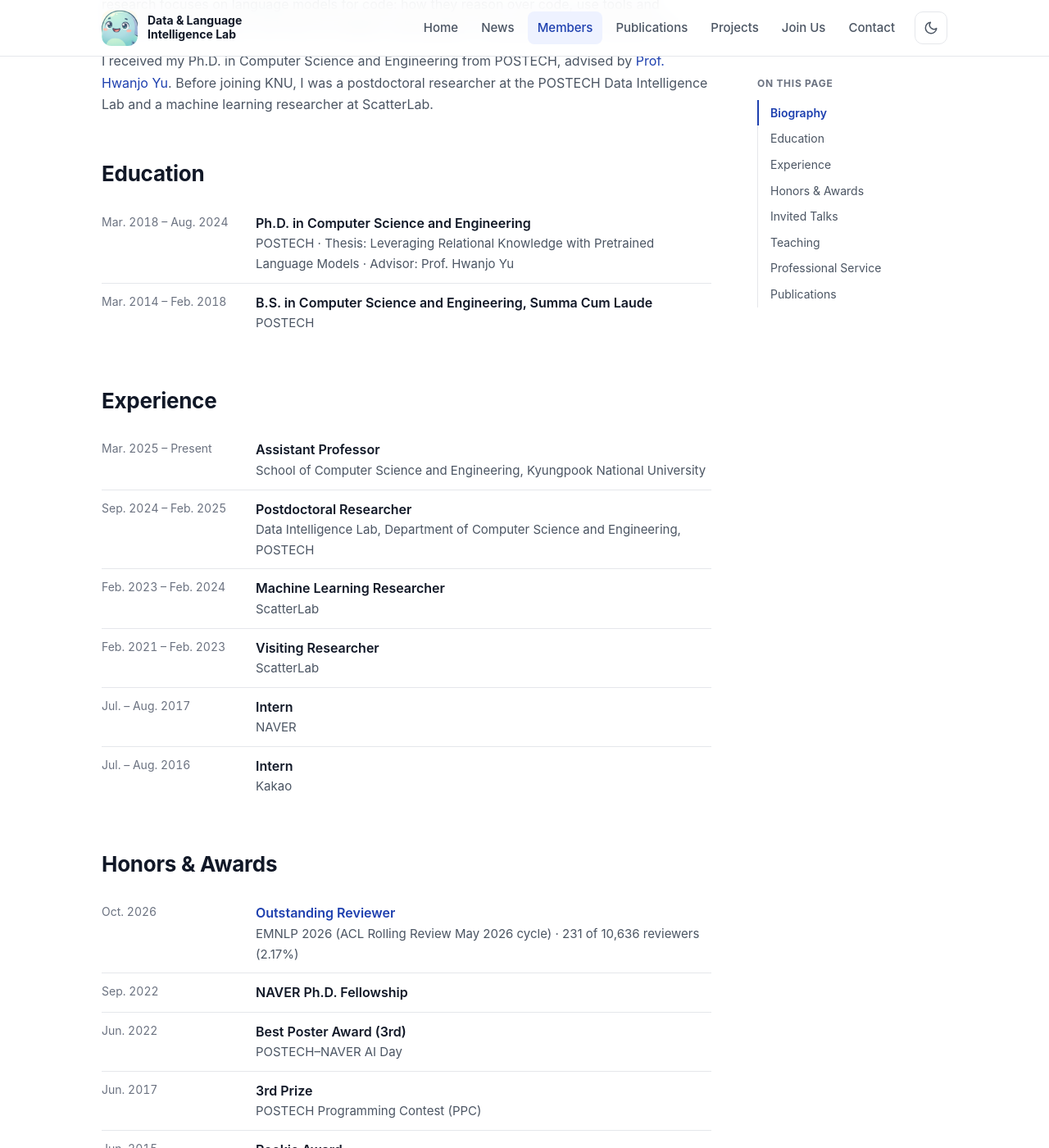
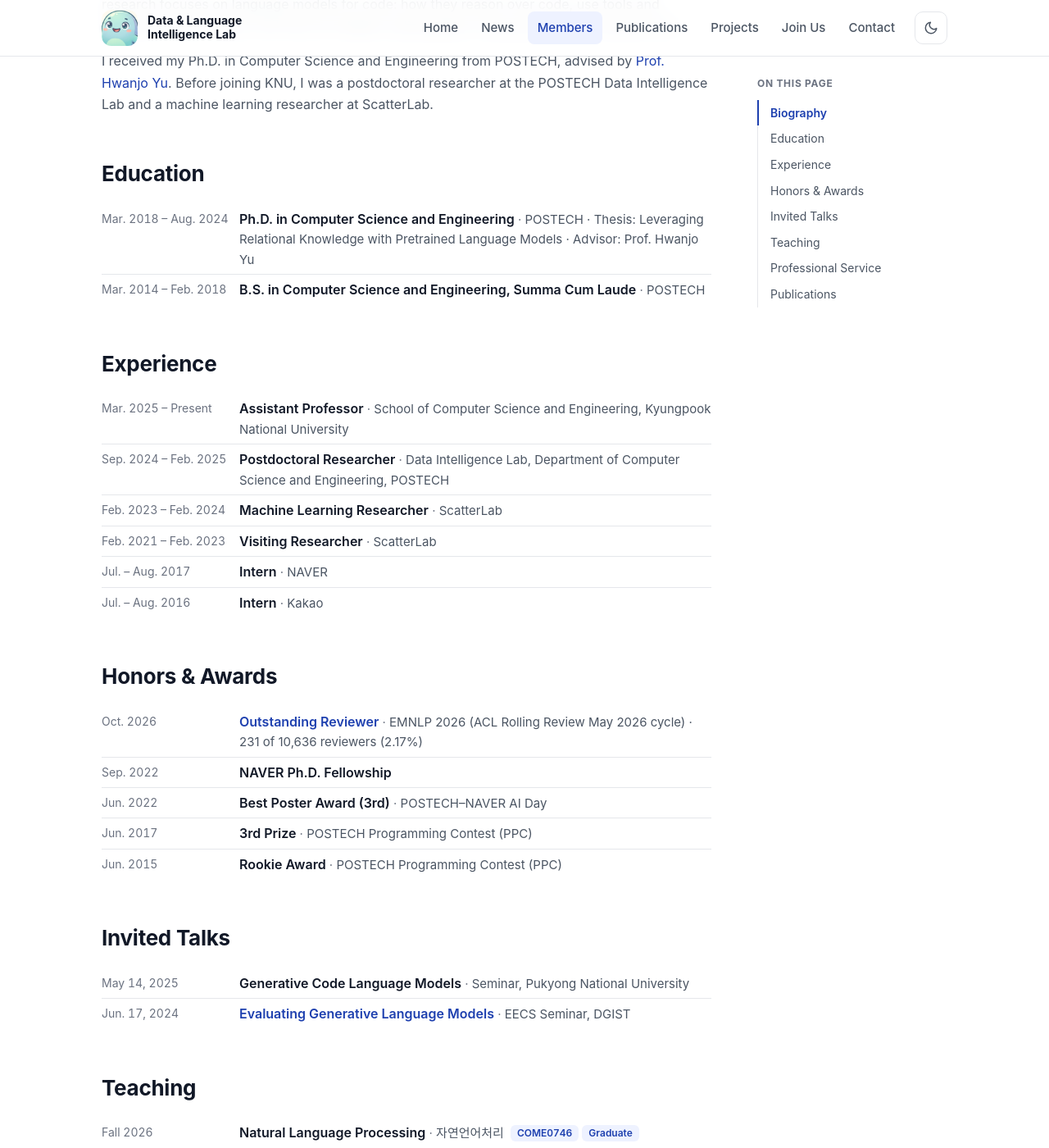
Before and after one commit to knu-dli/knu-dli.github.io, a Jekyll site: the page built from people/seonghyeon-lee.md, in a window 1280 px wide and 1400 px high, scrolled down 589 px. Shown: the whole window at 82% size. Built offline with Jekyll 4.4.1, drawn with Linux system fonts in a browser that asks for light colours; some web fonts are replaced.

Commit message:
Profile: one-line compact timeline rows with inline tags
Co-Authored-By: Claude Opus 5.5 <noreply@anthropic.com>

```diff
--- a/assets/css/style.css
+++ b/assets/css/style.css
@@ -325,13 +325,14 @@ img { max-width: 100%; display: block; }
 .profile-pubs { margin-top: 48px; }
 .profile-pubs h2 .count { font-size: 15px; font-weight: 600; color: var(--text-faint); margin-left: 6px; }
 .timeline { list-style: none; padding: 0 !important; margin: 0; }
-.timeline li { display: grid; grid-template-columns: 172px 1fr; gap: 16px; padding: 10px 0; border-bottom: 1px solid var(--border); }
+.timeline li { display: grid; grid-template-columns: 156px 1fr; gap: 12px; padding: 6px 0; border-bottom: 1px solid var(--border); line-height: 1.5; }
 .timeline li + li { margin-top: 0 !important; }
 .timeline li:last-child { border-bottom: 0; }
-.timeline-when { color: var(--text-faint); font-size: 14px; font-variant-numeric: tabular-nums; }
-.timeline-what strong { display: block; color: var(--text); font-weight: 600; }
-.timeline-what > span { display: block; color: var(--text-muted); font-size: 15px; }
-.timeline-what > .timeline-tags { display: flex; flex-wrap: wrap; gap: 6px; margin-top: 6px; }
+.timeline-when { color: var(--text-faint); font-size: 14px; font-variant-numeric: tabular-nums; padding-top: 1px; }
+.timeline-what strong { color: var(--text); font-weight: 600; }
+.timeline-what > span { color: var(--text-muted); font-size: 15px; }
+.timeline-what > span:not(.timeline-tags)::before { content: " · "; color: var(--text-faint); }
+.timeline-what > .timeline-tags { display: inline-flex; flex-wrap: wrap; gap: 4px; margin-left: 8px; vertical-align: 1px; }
 .tag { font-size: 12px; font-weight: 600; line-height: 1; padding: 4px 8px; border-radius: 6px; background: var(--accent-soft); color: var(--accent); font-variant-numeric: tabular-nums; }
 @media (max-width: 640px) { .timeline li { grid-template-columns: 1fr; gap: 2px; } }
 
```
